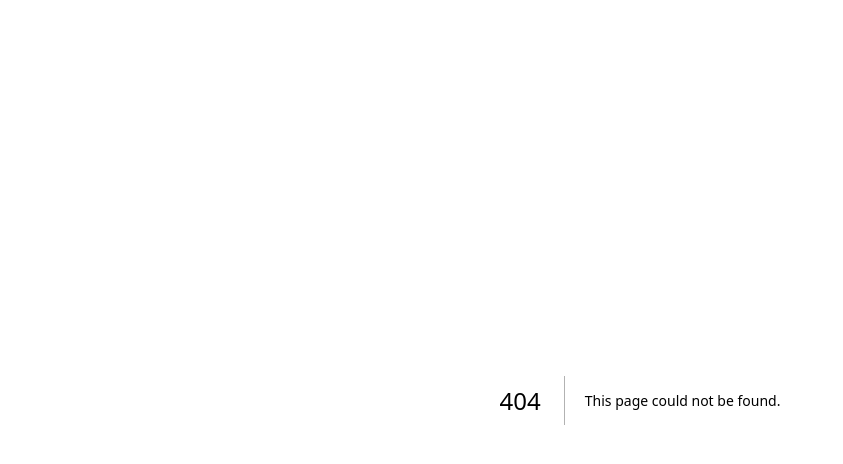
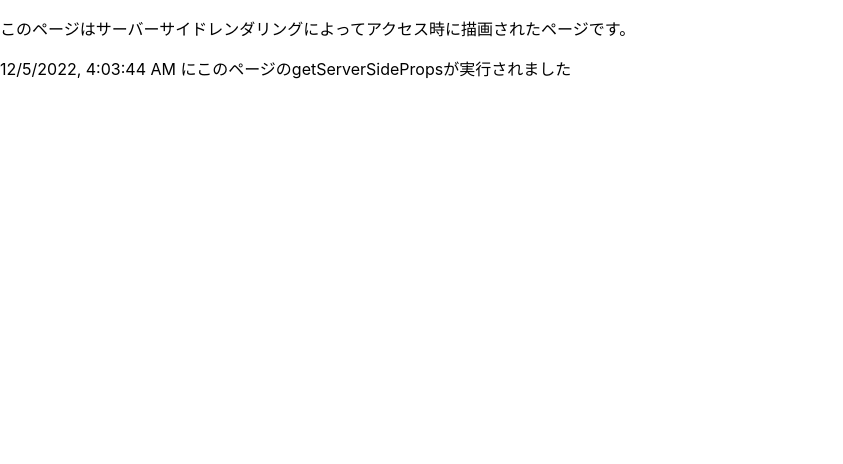
Before and after one commit to Takayyz/nextjs-ts-practice, a Next.js app: page /ssr in a window 1280 px wide. Before the commit this address had no page. Shown: the top 464 px of the page, without its empty margins (0-843 px from the left). Built offline with nearby package versions, Linux system fonts and the light colour scheme.

Commit message:
feat: SSRのサンプルページ作成

```diff
--- /dev/null
+++ b/pages/ssr.tsx
@@ -0,0 +1,37 @@
+import { GetServerSideProps, NextPage } from 'next';
+import Head from 'next/head';
+
+type SSRProps = {
+  message: string;
+}
+
+const SSR: NextPage<SSRProps> = (props) => {
+  const { message } = props;
+
+  return (
+    <div>
+      <Head>
+        <title>Create Next App</title>
+        <link rel="icon" href="/favicon.ico" />
+      </Head>
+      <main>
+        <p>このページはサーバーサイドレンダリングによってアクセス時に描画されたページです。</p>
+        <p>{message}</p>
+      </main>
+    </div>
+  );
+};
+
+export const getServerSideProps: GetServerSideProps<SSRProps> = async (context) => {
+  //INFO: 引数のcontextはgetStaticPropsのcontextで参照できるデータ+リクエスト情報などを参照可能
+
+  const timestamp = new Date().toLocaleString();
+  const message = `${timestamp} にこのページのgetServerSidePropsが実行されました`;
+  console.log(message);
+
+  return {
+    props: { message },
+  };
+};
+
+export default SSR;
```
